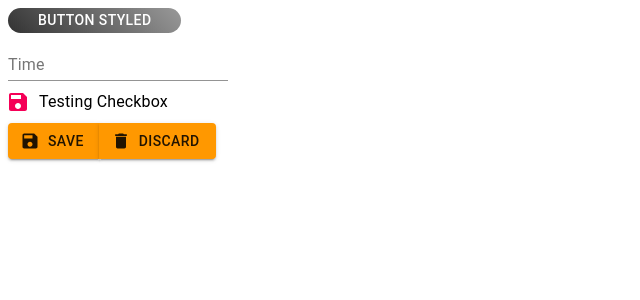
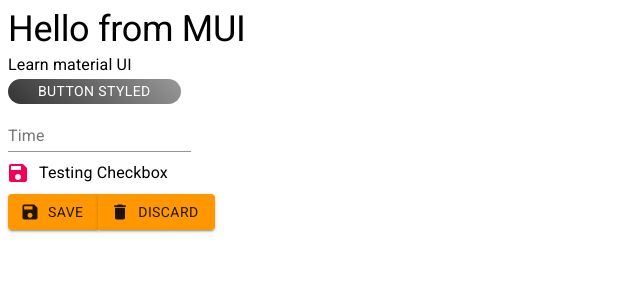
Before and after one commit to tichif/material-ui-tutorial, a React (Create React App) app: page / in a window 1280 px wide. Shown: the top 300 px of the page, without its empty margins (0-640 px from the left). Built offline with nearby package versions, Linux system fonts and the light colour scheme.

Commit message:
Work with typography

```diff
--- a/package.json
+++ b/package.json
@@ -8,6 +8,7 @@
     "@testing-library/jest-dom": "^4.2.4",
     "@testing-library/react": "^9.5.0",
     "@testing-library/user-event": "^7.2.1",
+    "fontsource-roboto": "^3.0.3",
     "react": "^16.13.1",
     "react-dom": "^16.13.1",
     "react-scripts": "3.4.3"
--- a/src/App.js
+++ b/src/App.js
@@ -8,6 +8,8 @@
 import TextField from '@material-ui/core/TextField'
 import { makeStyles, ThemeProvider, createMuiTheme } from '@material-ui/core/styles'
 import { orange } from '@material-ui/core/colors'
+import 'fontsource-roboto';
+import Typography from '@material-ui/core/Typography'
 
 const useStyles = makeStyles({
   root : {
@@ -23,6 +25,11 @@
   palette : {
     primary : {
       main : orange[500]
+    }
+  },
+  typography : {
+    h2 : {
+      fontSize : 36
     }
   }
 })
@@ -56,6 +63,12 @@
 function App() {
   return (
     <ThemeProvider theme={theme}>
+      <Typography variant="h2">
+        Hello from MUI
+      </Typography>
+      <Typography variant="subtitle1">
+        Learn material UI
+      </Typography>
       <ButtonStyled />
       <br />
       <TextField variant="standard" color="secondary" type="email" label="Time" placeholder="test@gmail.com" />
```
Also changed, not shown: 1 other file (tests, documents, lock files or other folders).
